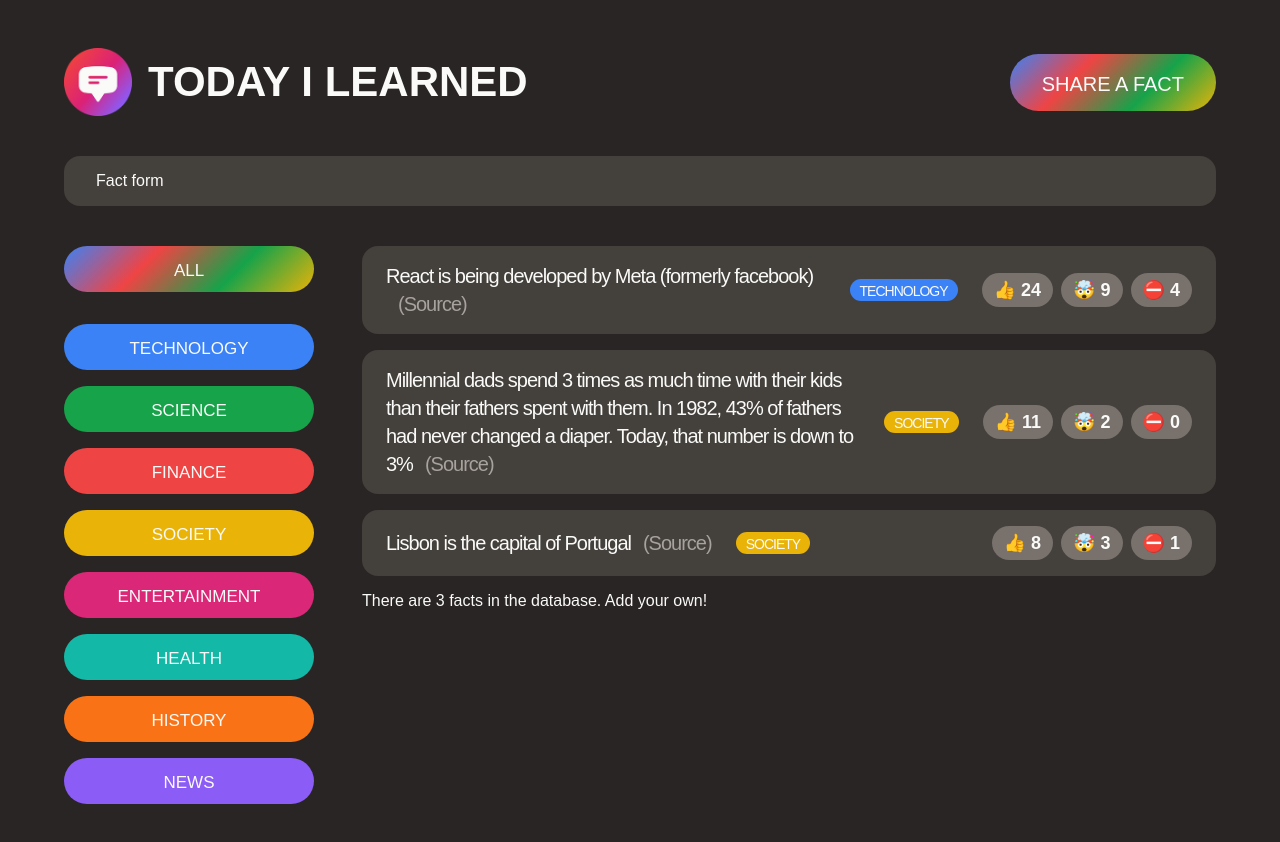
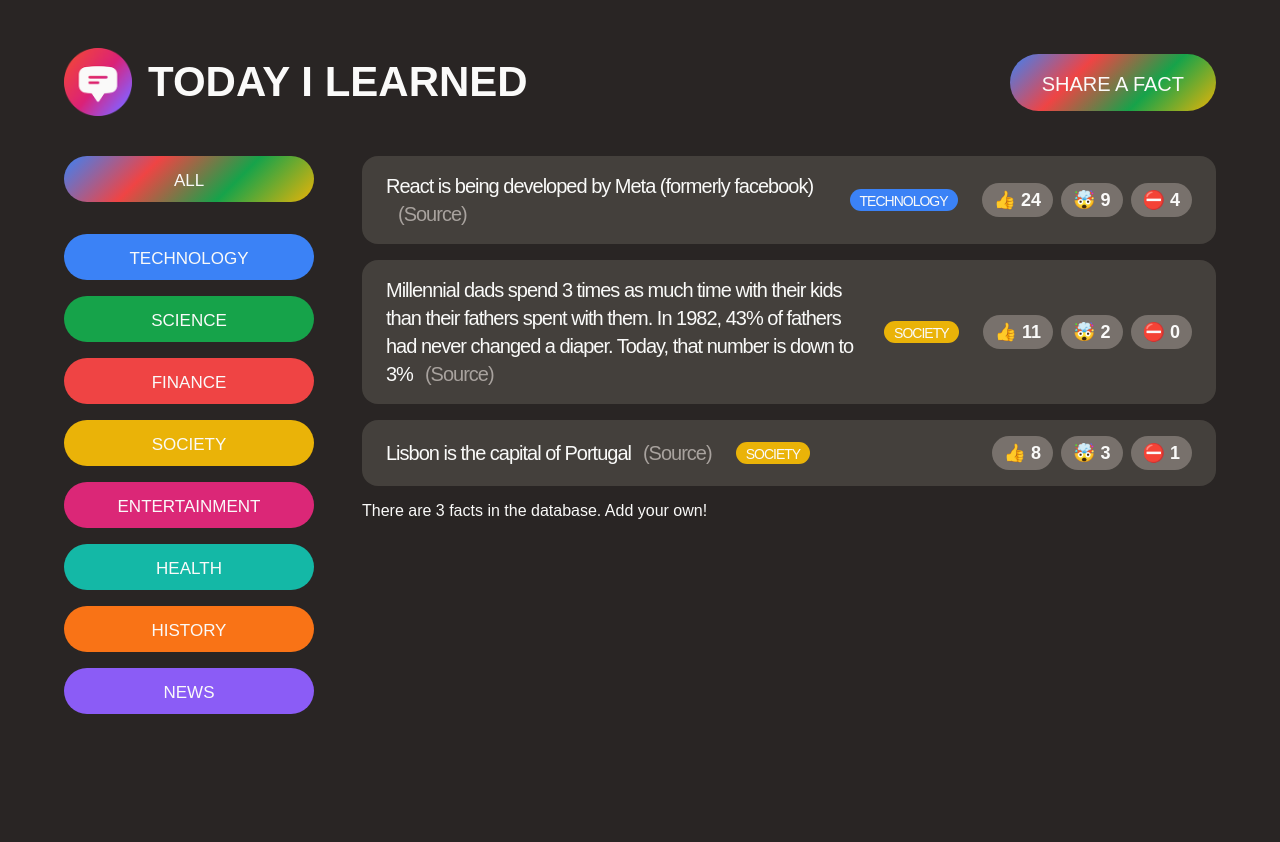
Before and after one commit to TranVanNghia170735/app-demo-todo-content, a React (Create React App) app in the folder today-i-learded/: page / in a window 1280 px wide. Shown: the top 842 px of the page. After the commit the page ends 800 px from the top, so only its background shows below. Built offline with nearby package versions, Linux system fonts and the light colour scheme; a web font is replaced by a local one.

Commit message:
57.Displaying and Hiding the Form the React Way

```diff
--- a/today-i-learded/src/App.js
+++ b/today-i-learded/src/App.js
@@ -1,4 +1,5 @@
 import "./style.css";
+import { useState } from "react";
 
 const initialFacts = [
   {
@@ -35,6 +36,7 @@
 ];
 
 function App() {
+  const [showForm, setShowForm] = useState(false);
   const appTitle = "Today I Learned";
   return (
     <>
@@ -49,9 +51,15 @@
           />
           <h1>{appTitle}</h1>
         </div>
-        <button className="btn btn-large btn-open">Share a fact</button>
+        <button
+          className="btn btn-large btn-open"
+          onClick={() => setShowForm((show) => !show)}
+        >
+          Share a fact
+        </button>
       </header>
-      <NewFactForm />
+      {showForm ? <NewFactForm /> : null}
+
       <main className="main">
         <CategoryFilter />
         <FactList />
```
